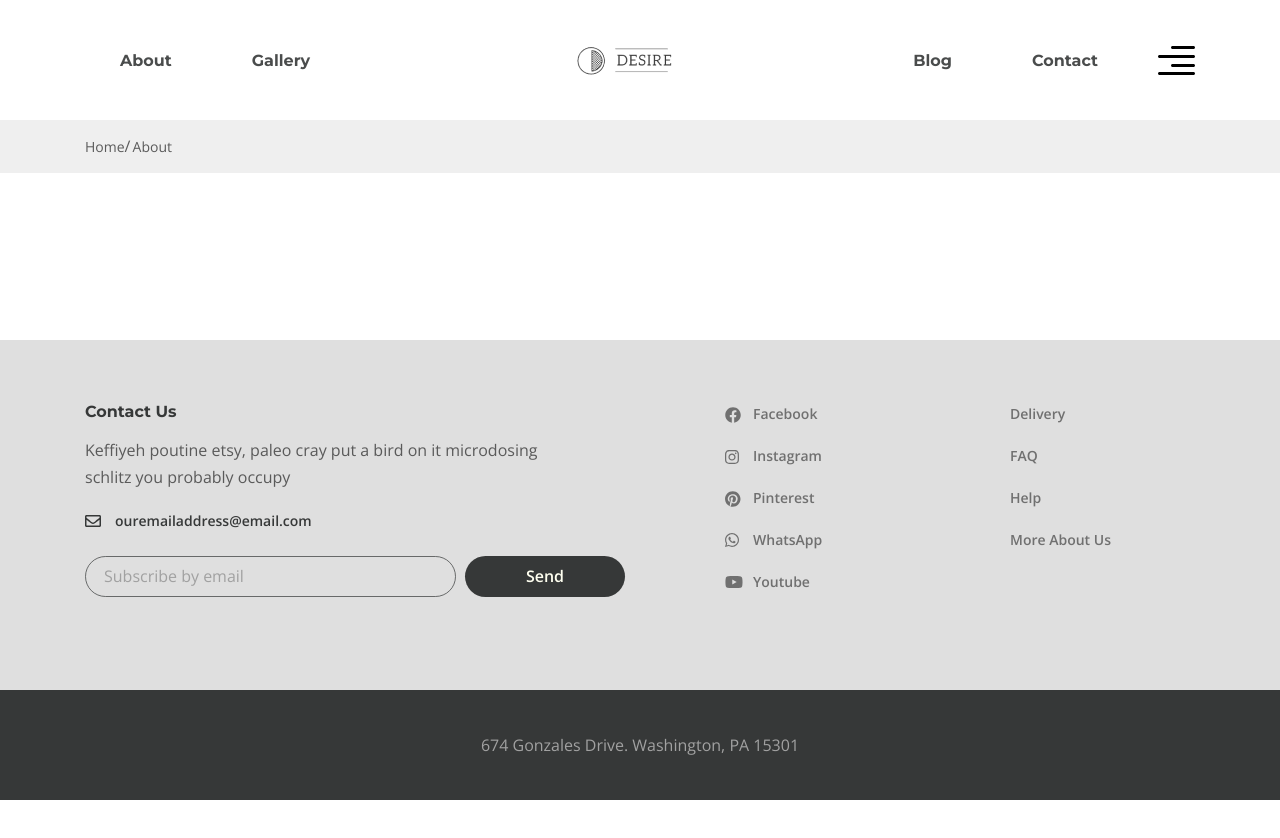
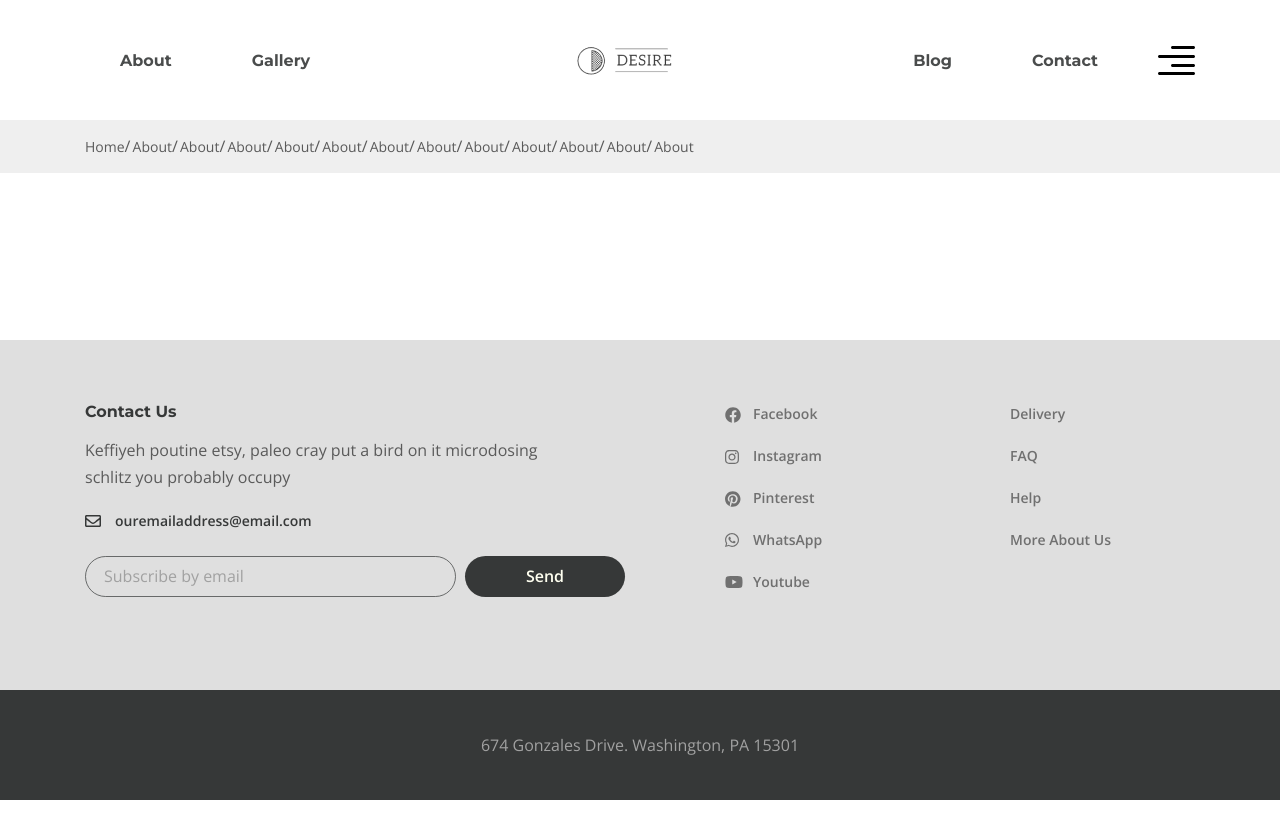
Before and after one commit to horoshopodumaj/furniture, a website: page app/page.html in a window 1280 px wide. Shown: the top 838 px of the page. Drawn offline with nearby package versions, Linux system fonts and the light colour scheme.

Commit message:
adaptive for bread crumbs

```diff
--- a/app/page.html
+++ b/app/page.html
@@ -80,6 +80,39 @@
                         <ul class="breadcrumbs__list">
                             <li class="breadcrumbs__item">
                                 <a class="breadcrumbs__link" href="#">Home</a>
+                            </li>
+                            <li class="breadcrumbs__item">
+                                <a class="breadcrumbs__link" href="#">About</a>
+                            </li>
+                            <li class="breadcrumbs__item">
+                                <a class="breadcrumbs__link" href="#">About</a>
+                            </li>
+                            <li class="breadcrumbs__item">
+                                <a class="breadcrumbs__link" href="#">About</a>
+                            </li>
+                            <li class="breadcrumbs__item">
+                                <a class="breadcrumbs__link" href="#">About</a>
+                            </li>
+                            <li class="breadcrumbs__item">
+                                <a class="breadcrumbs__link" href="#">About</a>
+                            </li>
+                            <li class="breadcrumbs__item">
+                                <a class="breadcrumbs__link" href="#">About</a>
+                            </li>
+                            <li class="breadcrumbs__item">
+                                <a class="breadcrumbs__link" href="#">About</a>
+                            </li>
+                            <li class="breadcrumbs__item">
+                                <a class="breadcrumbs__link" href="#">About</a>
+                            </li>
+                            <li class="breadcrumbs__item">
+                                <a class="breadcrumbs__link" href="#">About</a>
+                            </li>
+                            <li class="breadcrumbs__item">
+                                <a class="breadcrumbs__link" href="#">About</a>
+                            </li>
+                            <li class="breadcrumbs__item">
+                                <a class="breadcrumbs__link" href="#">About</a>
                             </li>
                             <li class="breadcrumbs__item">
                                 <a class="breadcrumbs__link" href="#">About</a>
--- a/app/scss/breadcrumbs.scss
+++ b/app/scss/breadcrumbs.scss
@@ -3,6 +3,7 @@
     padding: 13px 14px;
     &__list {
         display: flex;
+        overflow-x: auto;
     }
     &__item {
         position: relative;
```
Also changed, not shown: app/css/style.min.css.
